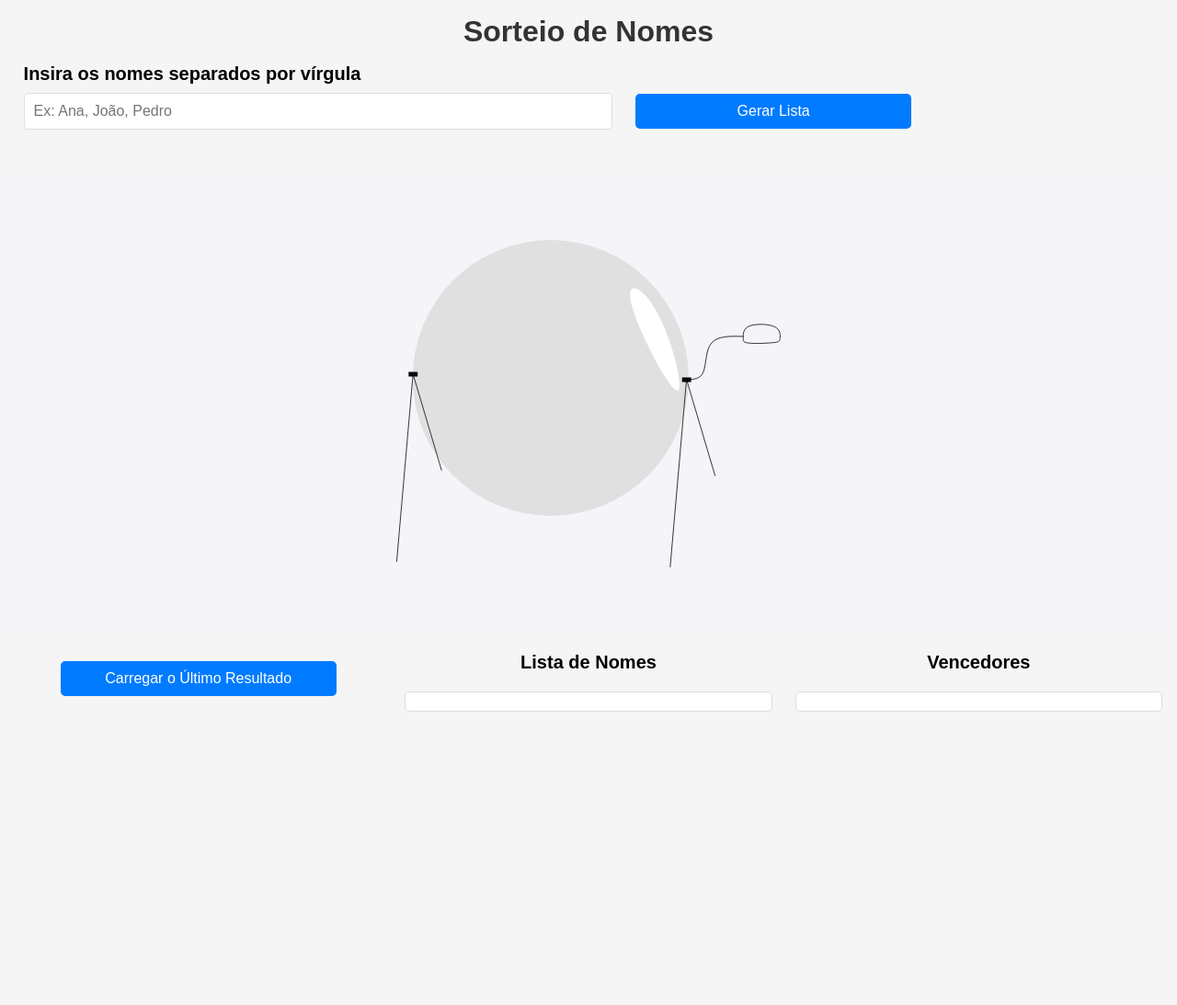
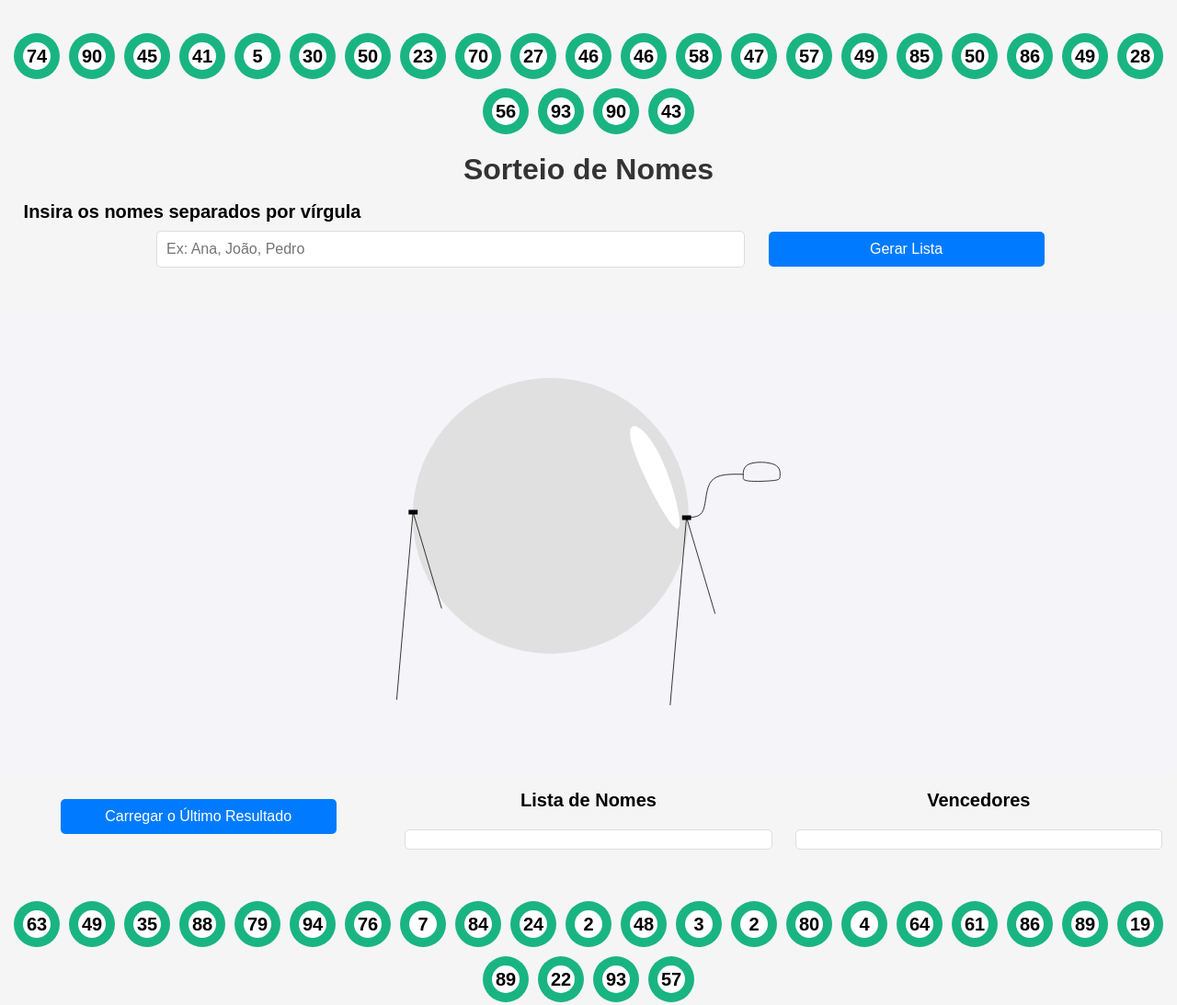
Before and after one commit to jmatavares/tarefaEspecialAlpha, a plain HTML site: page bruno-sorteio/sorteador.html in a window 1280 px wide. Shown: the whole page at 92% size. Before the commit the page ends 810 px from the top, so only its background shows below. Drawn offline with Linux system fonts and the light colour scheme.

Commit message:
Vinicius-ajustes-css

```diff
--- a/bruno-sorteio/main.js
+++ b/bruno-sorteio/main.js
@@ -30,3 +30,26 @@ document.addEventListener("DOMContentLoaded", () => {
     atualizarEstadoDoBotao();
   });
 });
+
+// Aguarda até que todo o HTML seja carregado antes de executar o código
+document.addEventListener("DOMContentLoaded", function () {
+
+  // Função para criar as bolinhas dentro do contêiner especificado
+  function criarBolinhas(containerClass) {
+    const container = document.querySelector(containerClass); // Seleciona o contêiner
+
+    for (let i = 0; i < 25; i++) { // Cria 10 bolinhas
+        let bolinha = document.createElement("div"); // Cria uma bolinha
+        bolinha.classList.add("bolinha"); // Adiciona a classe de estilo
+
+        let numero = document.createElement("span"); // Cria um <span> para o número
+        numero.textContent = Math.floor(Math.random() * 99) + 1; // Gera um número aleatório
+        bolinha.appendChild(numero); // Adiciona o número dentro da bolinha
+
+        container.appendChild(bolinha); // Adiciona a bolinha ao contêiner
+    }
+}
+
+criarBolinhas(".bolinhas-topo"); // Cria as bolinhas no topo
+criarBolinhas(".bolinhas-base"); // Cria as bolinhas na base
+});
--- a/bruno-sorteio/página.html
+++ b/bruno-sorteio/sorteador.html
@@ -7,6 +7,8 @@
     <link rel="stylesheet" href="styles.css">
   </head>
   <body>
+
+    <div class="bolinhas-container bolinhas-topo"></div>
 
     <h1>Sorteio de Nomes</h1>
 
@@ -40,6 +42,8 @@
 
     </div>
 
+    <div class="bolinhas-container bolinhas-base"></div>
+
     <script type="module" src="main.js"></script>
   </body>
 </html>
--- a/bruno-sorteio/styles.css
+++ b/bruno-sorteio/styles.css
@@ -35,6 +35,7 @@ h2 {
     align-items: baseline;
     margin-bottom: 2rem;
     width: 100%;
+    justify-content: center;
 
     /*margin-left: 2%;*/
 }
@@ -54,7 +55,7 @@ h2 {
 }
 
 #instruction {
-    margin-left: 2%
+    margin-left: 2%;
 }
 
 /* Estilo dos botões */
@@ -134,6 +135,49 @@ button:disabled {
     align-items: center;
 }
 
+/* Contêiner para as bolinhas na parte superior e inferior */
+.bolinhas-container {
+    display: flex; /* Usa flexbox para distribuir as bolinhas */
+    justify-content: center; /* Centraliza as bolinhas horizontalmente */
+    flex-wrap: wrap; /* Permite que as bolinhas quebrem linha se necessário */
+    gap: 10px; /* Define espaçamento entre as bolinhas */
+    width: 100%; /* Garante que as bolinhas ocupem toda a largura */
+    padding: 20px 0; /* Adiciona um espaçamento superior e inferior */
+    max-width: 100%; /* Garante que o contêiner não ultrapasse a largura da tela */
+}
+
+/* Estilo das bolinhas */
+.bolinha {
+    width: 50px; /* Largura da bolinha */
+    height: 50px; /* Altura da bolinha */
+    background-color: rgb(25, 180, 130); /* Cor do círculo externo */
+    border-radius: 50%; /* Faz a bolinha ser um círculo */
+    display: flex; /* Usa flexbox para alinhar o número */
+    align-items: center; /* Centraliza verticalmente */
+    justify-content: center; /* Centraliza horizontalmente */
+    font-size: 20px; /* Define o tamanho da fonte do número */
+    font-weight: bold; /* Deixa o número em negrito */
+    color: black; /* Cor do número */
+    position: relative; /* Define posição relativa para os elementos internos */
+}
+
+/* Círculo interno da bolinha */
+.bolinha::before {
+    content: ''; /* Cria um elemento antes da bolinha */
+    width: 60%; /* Define a largura do círculo interno */
+    height: 60%; /* Define a altura do círculo interno */
+    background-color: white; /* Cor do círculo interno */
+    border-radius: 50%; /* Faz o círculo interno ser redondo */
+    position: absolute; /* Posiciona dentro da bolinha */
+    z-index: 0; /* Mantém o círculo interno atrás do número */
+}
+
+/* Ajusta a camada do número para garantir que ele fique visível */
+.bolinha span {
+    position: relative; /* Garante que o número fique acima do círculo interno */
+    z-index: 1; /* Coloca o número acima do círculo interno */
+}
+
 /* Responsividade para telas menores */
 @media (max-width: 768px) {
     #instruction {
@@ -183,4 +227,20 @@ button:disabled {
     #nameList, #winnerList {
         width: 90%;
     }
+
+    .bolinhas-container {
+        justify-content: space-around; /* Espaça as bolinhas de maneira mais equitativa */
+    }
+
+    /* Limita o número de bolinhas por linha */
+    .bolinha {
+        width: 40px; /* Reduz a largura das bolinhas em telas menores */
+        height: 40px; /* Reduz a altura das bolinhas em telas menores */
+    }
+
+    /* Garante que sempre haverá duas linhas de bolinhas */
+    .bolinhas-container {
+        flex-wrap: wrap; /* Permite a quebra em várias linhas */
+        gap: 15px; /* Aumenta o espaçamento entre as bolinhas para melhorar a visibilidade */
+    }
 }
```
